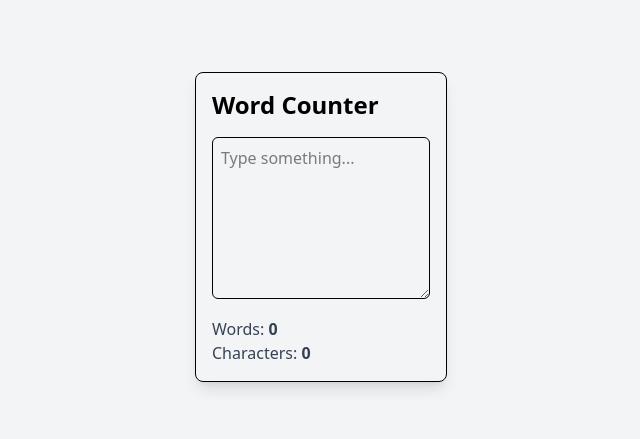
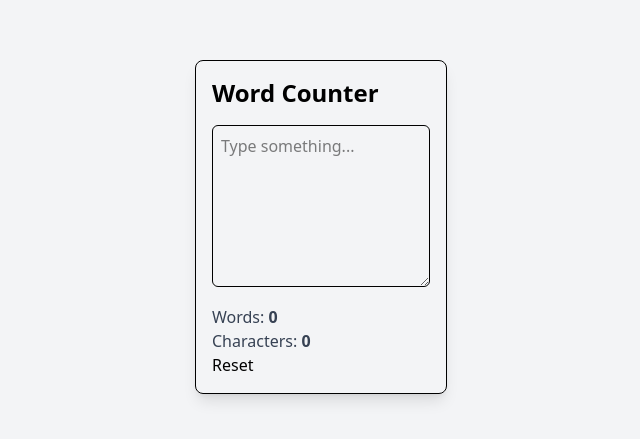
Before and after one commit to Espadv69/Word-Counter, a React (Vite) app: page / in a window 1280 px wide. Shown: the part 193-632 px from the top of the page, without its empty margins (319-959 px from the left). Built offline with nearby package versions, Linux system fonts and the light colour scheme; the HTML template or start-up script is replaced by a standard one.

Commit message:
Add reset functionality to WordCounter component with confirmation prompt

```diff
--- a/src/components/WordCounter.jsx
+++ b/src/components/WordCounter.jsx
@@ -12,6 +12,13 @@ const WordCounter = () => {
 
   const handleChange = (e) => {
     setText(e.target.value)
+  }
+
+  const handleReset = () => {
+    const confirm = window.confirm('Are you sure you want to reset?')
+    if (confirm) {
+      setText('')
+    }
   }
 
   const wordCount = text.trim() === '' ? 0 : text.trim().split(/\s+/).length
@@ -35,6 +42,7 @@ const WordCounter = () => {
           Characters: <span className="font-semibold">{charCount}</span>
         </p>
       </div>
+      <ResetButton onReset={handleReset} />
     </div>
   )
 }
```
